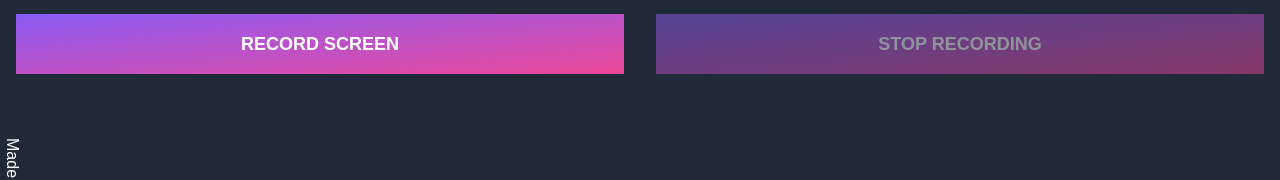
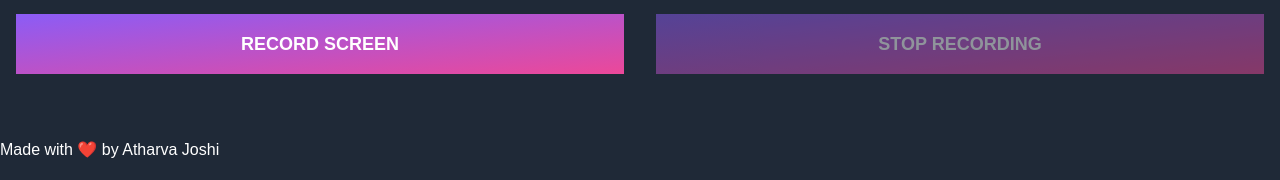
Before and after one commit to atharva20-coder/ScreenRecorder, a website: page index.html in a window 1280 px wide. Shown: the part 766-946 px from the top of the page. Drawn offline with Linux system fonts and the light colour scheme.

Commit message:
Update index.html

```diff
--- a/index.html
+++ b/index.html
@@ -51,6 +51,6 @@
 	</main>
 
 	<script src="dist/main.js"></script>
-	<p style="writing-mode: vertical-rl">Made with ❤️ by Atharva Joshi</p>
+	<p style="writing-mode: horizontal-tb">Made with ❤️ by Atharva Joshi</p>
 </body>
 </html>
```
